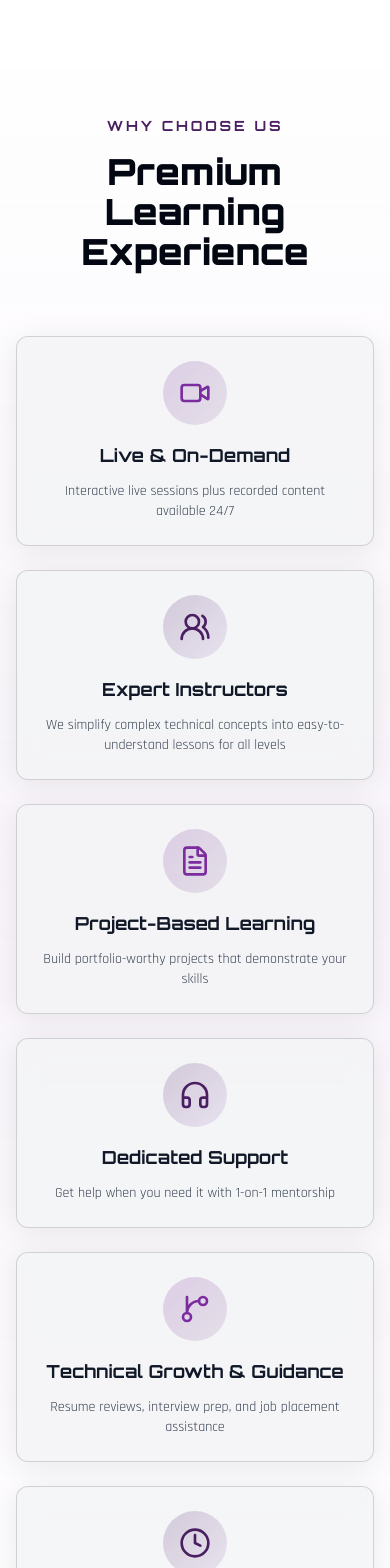
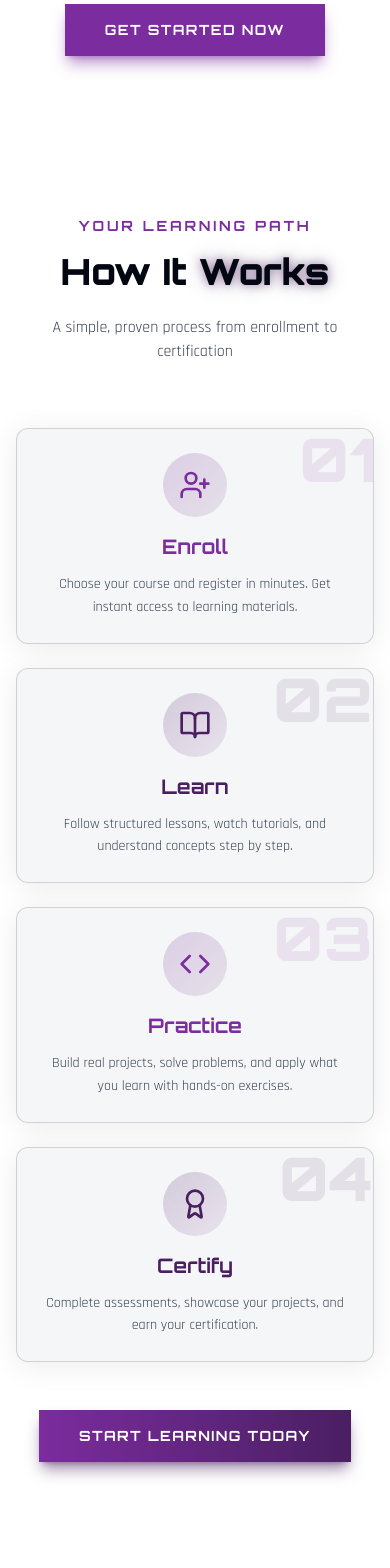
Before and after one commit to company-bot/landing, a React (Vite) app in the folder EDU/: page / in a window 390 px wide. Shown: the part 3400-4968 px from the top of the page. Built offline with nearby package versions, Linux system fonts and the light colour scheme.

Commit message:
new fearuers & contact-form

```diff
--- a/EDU/src/App.tsx
+++ b/EDU/src/App.tsx
@@ -2,6 +2,8 @@ import React, { useEffect } from 'react';
 import Navbar from './components/Navbar.tsx';
 import Hero from './components/Hero.tsx';
 import Programs from './components/Programs.tsx';
+import HowItWorks from './components/HowItWorks.tsx';
+
 import Features from './components/Features.tsx';
 import ContactForm from './components/ContactForm.tsx';
 import Footer from './components/Footer.tsx';
@@ -24,8 +26,8 @@ function App() {
         <main>
           <Hero />
           <Programs />
+          <HowItWorks />
           <Features />
-          {/* <Courses /> */}
           <ContactForm />
         </main>
         <Footer />
--- a/EDU/src/components/ContactForm.tsx
+++ b/EDU/src/components/ContactForm.tsx
@@ -35,7 +35,7 @@ const ContactForm = () => {
           'Accept': 'application/json'
         },
         body: JSON.stringify({
-          access_key: 'YOUR_WEB3FORMS_ACCESS_KEY', // Replace with your Web3Forms access key
+          access_key: 'c4ec3767-c977-417f-bf42-5061dae59962', // Replace with your Web3Forms access key
           subject: `New Student Inquiry from ${formData.name}`,
           from_name: formData.name,
           email: formData.email,
--- /dev/null
+++ b/EDU/src/components/HowItWorks.tsx
@@ -0,0 +1,129 @@
+import React from 'react';
+import { motion } from 'framer-motion';
+import GlassCard from './UI/GlassCard.tsx';
+import { UserPlus, BookOpen, Code, Award } from 'lucide-react';
+
+const HowItWorks = () => {
+  const steps = [
+    {
+      icon: UserPlus,
+      number: '01',
+      title: 'Enroll',
+      description: 'Choose your course and register in minutes. Get instant access to learning materials.',
+      color: 'cyan' as const
+    },
+    {
+      icon: BookOpen,
+      number: '02',
+      title: 'Learn',
+      description: 'Follow structured lessons, watch tutorials, and understand concepts step by step.',
+      color: 'purple' as const
+    },
+    {
+      icon: Code,
+      number: '03',
+      title: 'Practice',
+      description: 'Build real projects, solve problems, and apply what you learn with hands-on exercises.',
+      color: 'cyan' as const
+    },
+    {
+      icon: Award,
+      number: '04',
+      title: 'Certify',
+      description: 'Complete assessments, showcase your projects, and earn your certification.',
+      color: 'purple' as const
+    }
+  ];
+
+  return (
+    <section id="how-it-works" className="relative z-10 py-20 sm:py-32 px-4 sm:px-6">
+      <div className="max-w-7xl mx-auto">
+
+        {/* Section Header */}
+        <motion.div
+          initial={{ opacity: 0, y: 20 }}
+          whileInView={{ opacity: 1, y: 0 }}
+          viewport={{ once: true }}
+          transition={{ duration: 0.8 }}
+          className="text-center mb-16 sm:mb-20"
+        >
+          <h2 className="font-display font-bold text-cyan text-sm sm:text-base uppercase tracking-[0.2em] mb-4">
+            Your Learning Path
+          </h2>
+          <h3 className="font-display font-black text-4xl sm:text-5xl md:text-6xl lg:text-5xl text-gray-950 dark:text-white">
+            How It <span className="text-glow-purple">Works</span>
+          </h3>
+          <p className="mt-6 text-base sm:text-lg text-gray-700 dark:text-gray-400 max-w-3xl mx-auto">
+            A simple, proven process from enrollment to certification
+          </p>
+        </motion.div>
+
+        {/* Steps Grid */}
+        <div className="grid grid-cols-1 sm:grid-cols-2 lg:grid-cols-4 gap-6 sm:gap-8">
+          {steps.map((step, index) => {
+            const Icon = step.icon;
+            return (
+              <GlassCard
+                key={index}
+                glowColor={step.color}
+                delay={index * 0.15}
+              >
+                <div className="text-center relative">
+                  {/* Step Number */}
+                  <div className={`absolute -top-6 -right-6 font-display font-black text-6xl ${
+                    step.color === 'cyan' ? 'text-cyan/10' : 'text-purple/10'
+                  }`}>
+                    {step.number}
+                  </div>
+
+                  {/* Icon */}
+                  <div className={`w-16 h-16 rounded-full mx-auto mb-4 flex items-center justify-center bg-gradient-to-br ${
+                    step.color === 'cyan'
+                      ? 'from-cyan/20 to-purple/10'
+                      : 'from-purple/20 to-cyan/10'
+                  }`}>
+                    <Icon className={`w-8 h-8 ${step.color === 'cyan' ? 'text-cyan' : 'text-purple'}`} />
+                  </div>
+
+                  {/* Title */}
+                  <h4 className={`font-display font-bold text-xl sm:text-2xl mb-3 ${
+                    step.color === 'cyan' ? 'text-cyan' : 'text-purple'
+                  }`}>
+                    {step.title}
+                  </h4>
+
+                  {/* Description */}
+                  <p className="text-sm sm:text-base text-gray-700 dark:text-gray-400 leading-relaxed">
+                    {step.description}
+                  </p>
+                </div>
+              </GlassCard>
+            );
+          })}
+        </div>
+
+        {/* CTA */}
+        <motion.div
+          initial={{ opacity: 0, y: 20 }}
+          whileInView={{ opacity: 1, y: 0 }}
+          viewport={{ once: true }}
+          transition={{ duration: 0.8, delay: 0.6 }}
+          className="text-center mt-12 sm:mt-16"
+        >
+          <a
+            href="#programs"
+            onClick={(e) => {
+              e.preventDefault();
+              document.getElementById('programs')?.scrollIntoView({ behavior: 'smooth' });
+            }}
+            className="inline-block px-10 py-4 bg-gradient-to-r from-cyan to-purple hover:from-cyan/90 hover:to-purple/90 text-white font-display uppercase tracking-widest text-sm font-bold transition-all duration-300 shadow-lg shadow-purple/50 hover:shadow-xl hover:shadow-purple/70"
+          >
+            Start Learning Today
+          </a>
+        </motion.div>
+      </div>
+    </section>
+  );
+};
+
+export default HowItWorks;
--- a/EDU/src/components/Navbar.tsx
+++ b/EDU/src/components/Navbar.tsx
@@ -18,8 +18,9 @@ const Navbar = () => {
 
   const navLinks = [
     { label: 'Home', href: '#hero' },
-    { label: 'Programs', href: '#programs' },
-    { label: 'Features', href: '#features' },
+    { label: 'Courses', href: '#programs' },
+    { label: 'How It Works', href: '#how-it-works' },
+    { label: 'Why Us', href: '#features' },
     { label: 'Contact', href: '#contact' }
   ];
 
--- a/EDU/src/components/Programs.tsx
+++ b/EDU/src/components/Programs.tsx
@@ -141,6 +141,26 @@ const Programs = () => {
             );
           })}
         </div>
+
+        {/* CTA */}
+        <motion.div
+          initial={{ opacity: 0, y: 20 }}
+          whileInView={{ opacity: 1, y: 0 }}
+          viewport={{ once: true }}
+          transition={{ duration: 0.8, delay: 0.6 }}
+          className="text-center mt-12 sm:mt-16"
+        >
+          <a
+            href="#contact"
+            onClick={(e) => {
+              e.preventDefault();
+              document.getElementById('contact')?.scrollIntoView({ behavior: 'smooth' });
+            }}
+            className="inline-block px-10 py-4 bg-cyan hover:bg-cyan/90 text-white font-display uppercase tracking-widest text-sm font-bold transition-all duration-300 shadow-lg shadow-cyan/50 hover:shadow-xl hover:shadow-cyan/70"
+          >
+            Get Started Now
+          </a>
+        </motion.div>
       </div>
     </section>
   );
```
Also changed, not shown: EDU/src/components/Courses.tsx (+15 -12 lines).
